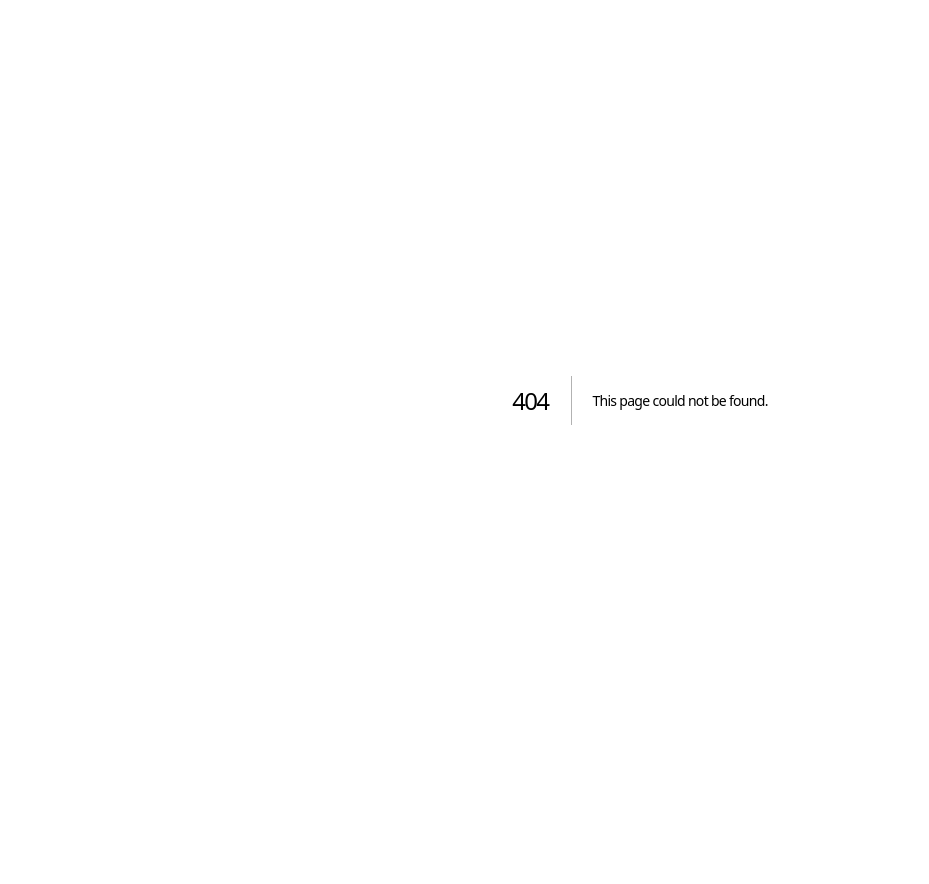
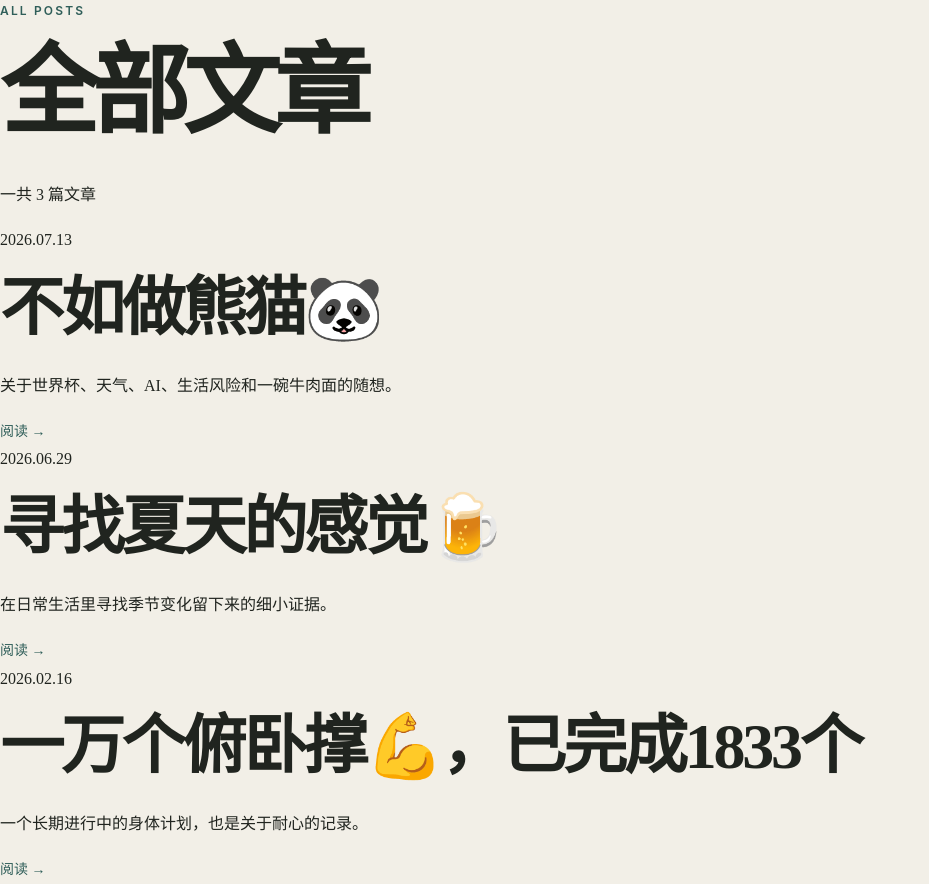
Before and after one commit to BurgCreate/lmn516-v2, a Next.js app: page /posts in a window 1280 px wide. Before the commit this address had no page. Shown: the whole page, without its empty margins (0-929 px from the left). Before the commit the page ends 800 px from the top, so only its background shows below. Built offline with nearby package versions, Linux system fonts and the light colour scheme; no server answers.

Commit message:
full page

```diff
--- a/app/page.tsx
+++ b/app/page.tsx
@@ -361,12 +361,12 @@ export default async function HomePage() {
           </div>
 
 
-          <a
+          <Link
             className="text-link"
-            href="https://lmn516.com/"
+            href="/posts"
           >
             全部文章 →
-          </a>
+          </Link>
 
 
         </div>
--- /dev/null
+++ b/app/posts/page.tsx
@@ -0,0 +1,72 @@
+import Link from "next/link";
+import { getPosts } from "@/lib/wordpress";
+
+export const revalidate = 300;
+
+export default async function PostsPage() {
+  const posts = await getPosts(100);
+
+  return (
+    <main className="posts-page">
+
+      <section className="posts-header">
+
+        <p className="eyebrow">
+          ALL POSTS
+        </p>
+
+        <h1>
+          全部文章
+        </h1>
+
+        <p>
+          一共 {posts.length} 篇文章
+        </p>
+
+      </section>
+
+      <section className="posts-list">
+
+        {posts.map((post) => (
+
+          <article
+            key={post.id}
+            className="post-row"
+          >
+
+            <div>
+
+              <p className="post-date">
+                {post.date}
+              </p>
+
+              <h2>
+
+                <Link href={`/posts/${post.slug}`}>
+                  {post.title}
+                </Link>
+
+              </h2>
+
+              <p>
+                {post.excerpt}
+              </p>
+
+            </div>
+
+            <Link
+              href={`/posts/${post.slug}`}
+              className="text-link"
+            >
+              阅读 →
+            </Link>
+
+          </article>
+
+        ))}
+
+      </section>
+
+    </main>
+  );
+}
```
